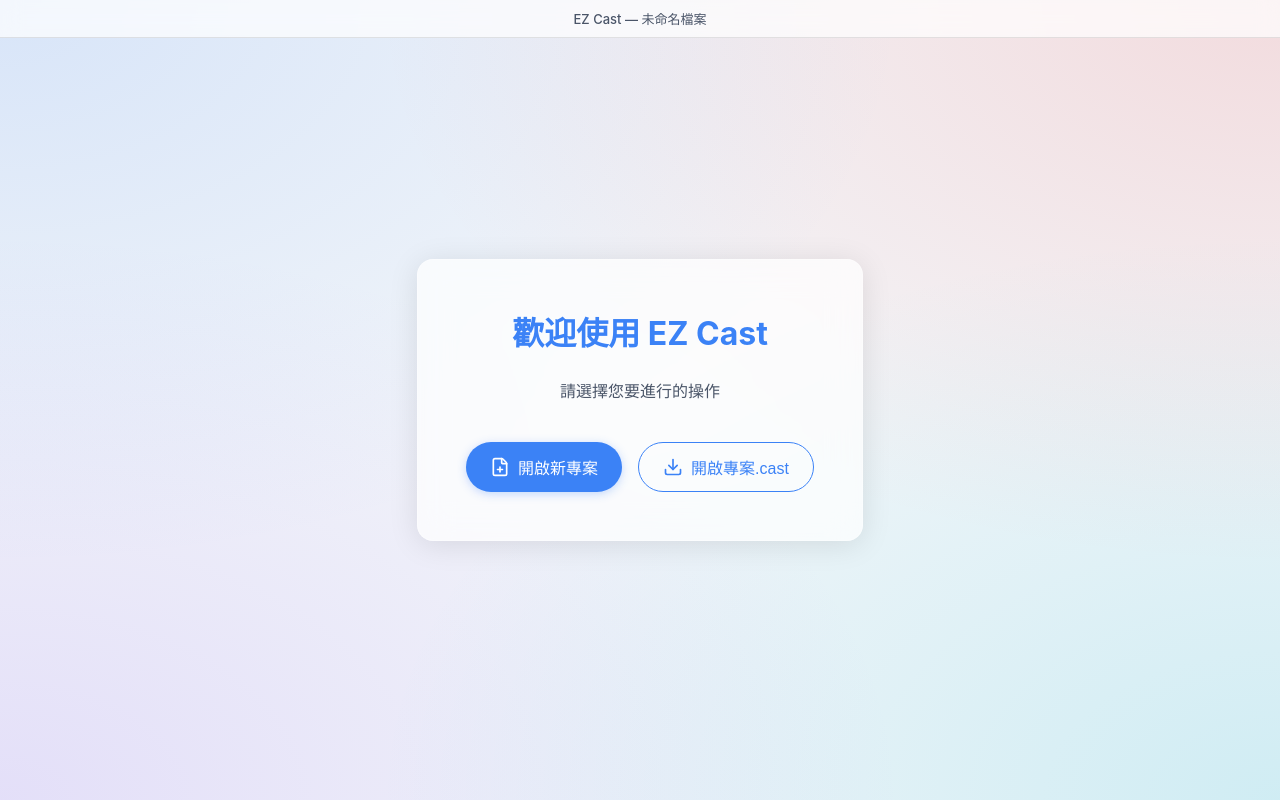
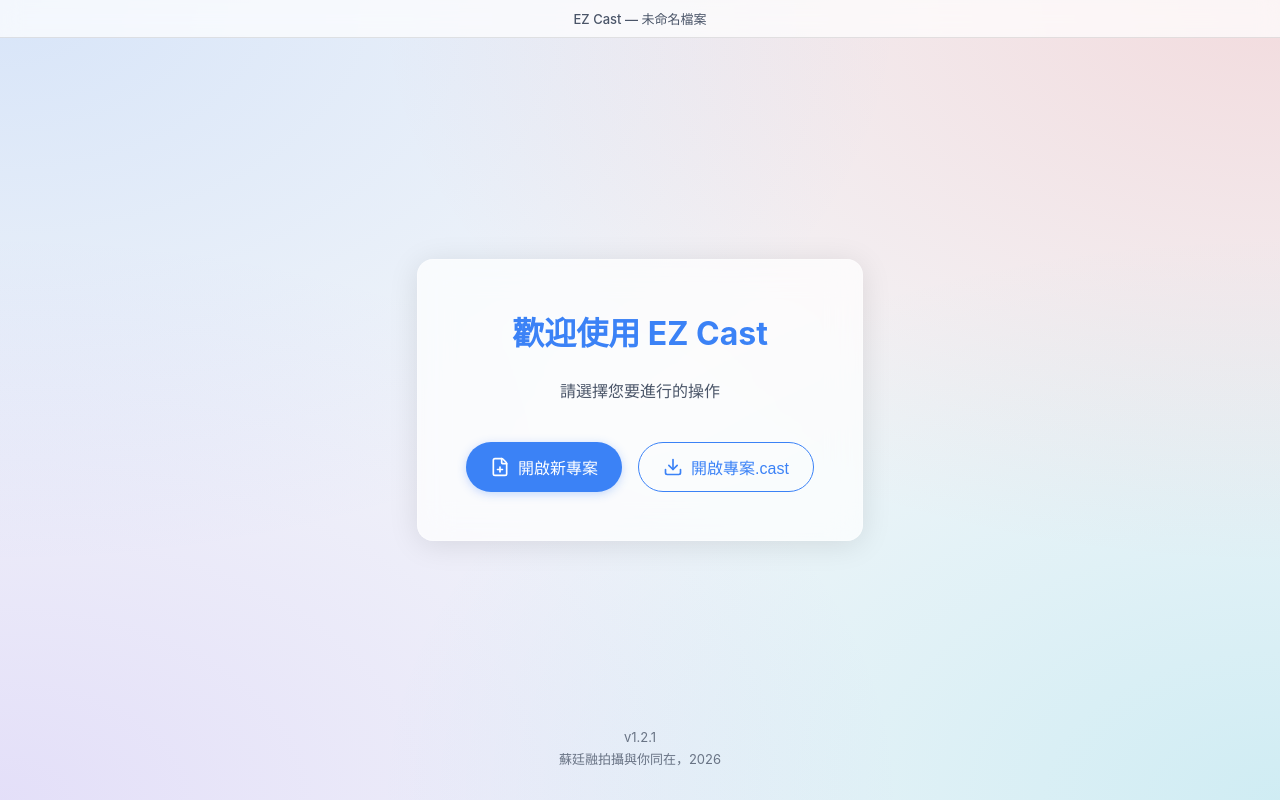
Before and after one commit to sutimlong/EZcast, a React (Vite) app: page / in a window 1280 px wide. Built offline with nearby package versions, Linux system fonts and the light colour scheme.

Commit message:
chore: bump version to v1.2.1 and add credit

```diff
--- a/package.json
+++ b/package.json
@@ -1,7 +1,7 @@
 {
   "name": "ez-cast",
   "private": true,
-  "version": "1.2.0",
+  "version": "1.2.1",
   "type": "module",
   "main": "electron-main.cjs",
   "scripts": {
--- a/src/App.tsx
+++ b/src/App.tsx
@@ -218,6 +218,10 @@
             </div>
           )}
         </div>
+        <div style={{ position: 'absolute', bottom: 32, textAlign: 'center', color: 'var(--text-secondary)', fontSize: 13, opacity: 0.8 }}>
+          <div style={{ marginBottom: 4 }}>v1.2.1</div>
+          <div>蘇廷融拍攝與你同在，2026</div>
+        </div>
       </div>
     );
   }
```
Also changed, not shown: 1 other file (tests, documents, lock files or other folders).
